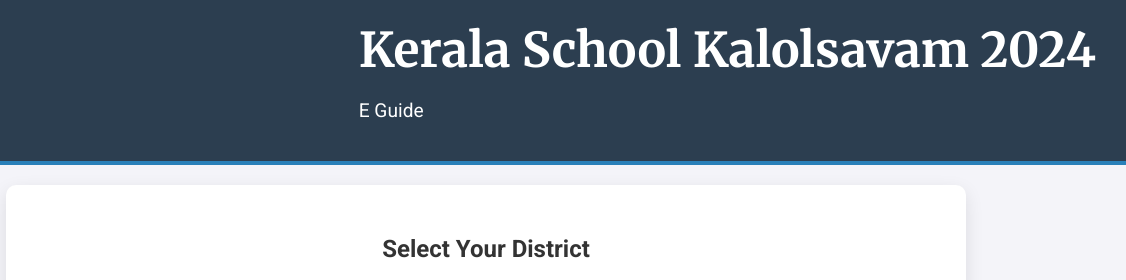
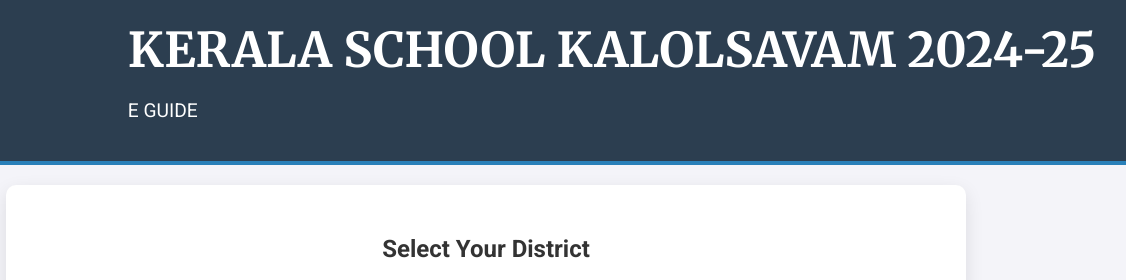
Before and after one commit to shebins298/Kerala-School-Kalolsavam-2024-25, a plain HTML site: page index.html in a window 1280 px wide. Shown: the top 280 px of the page, 154-1280 px from the left. Drawn offline with Linux system fonts and the light colour scheme.

Commit message:
Update index.html

```diff
--- a/index.html
+++ b/index.html
@@ -195,8 +195,8 @@
         <!-- Logo Placeholder in Top Right Corner -->
         <img src="https://shebin.in/wp-content/uploads/2024/12/wp-17356311966121409779192112430449.jpg" alt="Logo" class="logo">
         <div>
-            <h1>Kerala School Kalolsavam 2024</h1>
-            <p>E Guide</p>
+            <h1>KERALA SCHOOL KALOLSAVAM 2024-25</h1>
+            <p>E GUIDE</p>
         </div>
     </header>
 
```
